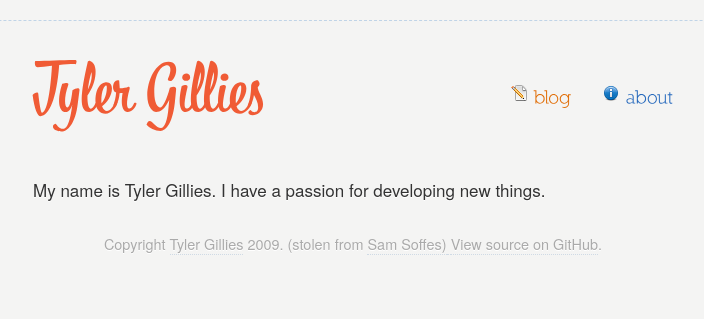
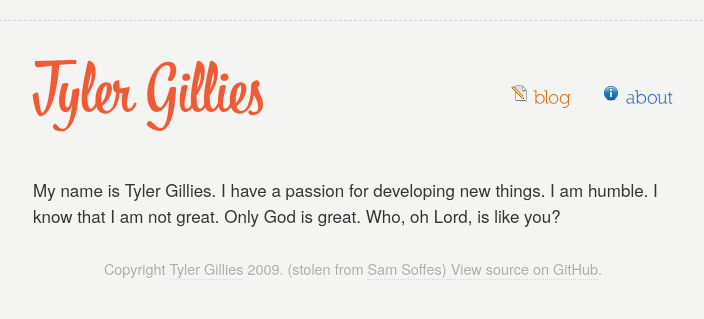
Before and after one commit to hackervera/tjgillies.github.com, a Jekyll site: the page built from about.markdown, in a window 1280 px wide. Shown: the top 319 px of the page, without its empty margins (287-991 px from the left). Built offline with Jekyll 4.4.1, drawn with Linux system fonts in a browser that asks for light colours; Markdown is read by kramdown in place of the engine named in the settings.

Commit message:
Added cool quotes

```diff
--- a/about.markdown
+++ b/about.markdown
@@ -3,4 +3,4 @@ title: About
 layout: default
 ---
 
-My name is Tyler Gillies. I have a passion for developing new things.
+My name is Tyler Gillies. I have a passion for developing new things. I am humble. I know that I am not great. Only God is great. Who, oh Lord, is like you?
```
